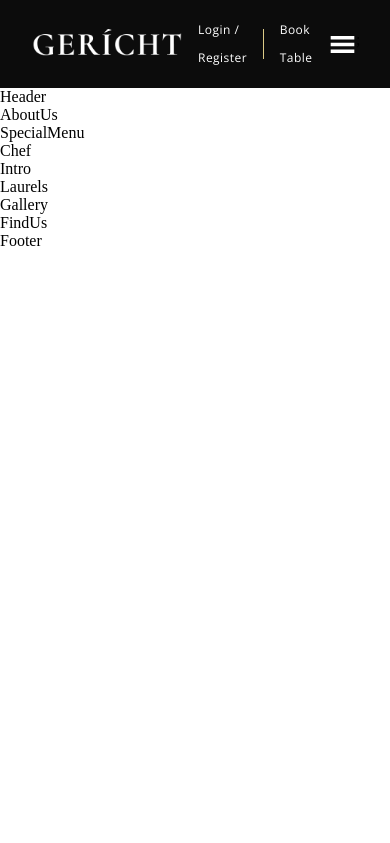
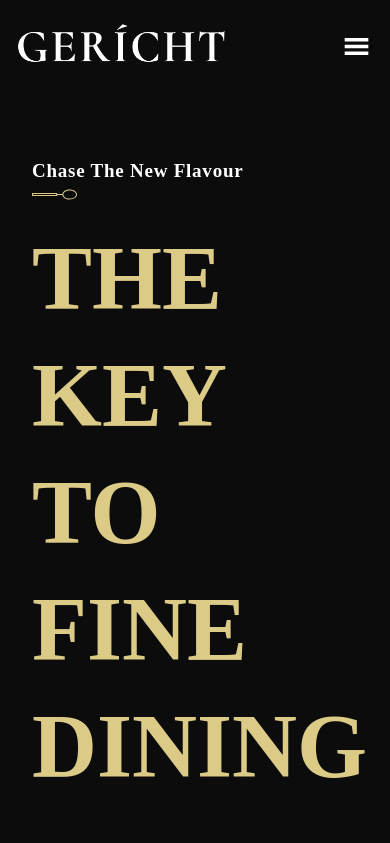
Before and after one commit to Rajan-007/Restaurant-React, a React (Create React App) app: page / in a window 390 px wide. Shown: the top 843 px of the page. Built offline with nearby package versions, Linux system fonts and the light colour scheme; a web font is replaced by a local one.

Commit message:
Front page

```diff
--- a/src/components/Navbar/Navbar.css
+++ b/src/components/Navbar/Navbar.css
@@ -80,8 +80,22 @@
     top: 20px;
     right: 20px;
 }
-.app__navbar-smallscreen-links{
+.app__navbar-smallscreen_links{
     list-style: none;
+}
+
+.app__navbar-smallscreen_links li{
+    margin: 2rem;
+    cursor: pointer;
+    color: var(--color-golden);
+    font-size: 2rem;
+    text-align: center;
+    font-family: var(--font-base);
+}
+@media screen and ( max-width:2000px ) {
+    .app__navbar-logo img{
+        width: 210px;
+    }
 }
 
 @media screen and (max-width:1150px) {
@@ -95,3 +109,18 @@
     }
 
 }
+
+@media screen and (max-width:650px) {
+    .app__navbar {
+        padding: 1rem;
+
+    }
+
+    .app__navbar-login{
+        display: none;
+    }
+
+    .app__navbar-logo{
+        width: 110px;
+    }
+}
--- a/src/components/Navbar/Navbar.jsx
+++ b/src/components/Navbar/Navbar.jsx
@@ -31,7 +31,7 @@
         {toggleMenu && (
         <div className='app__navbar-smallscreen_overlay flex__center slide-bottom'>
           <MdOutlineRestaurantMenu fontSize={27} className='overlay__close' onClick={() => setToggleMenu(false)} />
-          <ul className='app__navbar-smallscreen-links'>
+          <ul className='app__navbar-smallscreen_links'>
             <li className='p__opensans'><a href='#home'>Home</a></li>
             <li className='p__opensans'><a href='#about'>About</a></li>
             <li className='p__opensans'><a href='#menu'>Menu</a></li>
--- a/src/components/SubHeading/SubHeading.jsx
+++ b/src/components/SubHeading/SubHeading.jsx
@@ -1,8 +1,10 @@
 import React from 'react';
+import images from '../../constants/images';
 
-const SubHeading = () => (
-  <div>
-    SubHeading
+const SubHeading = ({title}) => (
+  <div style={{marginBottom:"1rem"}}>
+    <p className='p__cormorant'> {title} </p>
+    <img src={images.spoon}  alt='spoon' className='spoon__img'/>
   </div>
 );
 
--- a/src/container/Header/Header.css
+++ b/src/container/Header/Header.css
@@ -0,0 +1,17 @@
+.app__header {
+    background-color: var(--color-black);
+}
+
+.app__header-h1{
+    font-family: var(--font-base);
+    color: var(--color-golden);
+    letter-spacing: 0..4em;
+    text-transform: uppercase;
+    line-height: 117px;
+    font-size: 90px;
+
+}
+
+.app__header-img img{
+    width:80%;
+}
--- a/src/container/Header/Header.jsx
+++ b/src/container/Header/Header.jsx
@@ -1,10 +1,20 @@
 import React from 'react';
 
 import './Header.css';
+import SubHeading from '../../components/SubHeading/SubHeading';
+import images from '../../constants/images';
 
 const Header = () => (
-  <div>
-    Header
+  <div className='app__header app__wrapper section__padding'id='home'>
+    <div className="app__wrapper_info">
+      <SubHeading title="Chase the new flavour" />
+      <h1 className='app__header-h1'>The key to fine Dining</h1>
+      <p className='p__opensans' style={{margin : "2rem 0" }}> Lorem ipsum dolor, sit amet consectetur adipisicing elit. Esse officia ab est? Cum, possimus. Consequatur odio fuga praesentium iure explicabo! </p>
+      <button type='button'className='custom__button'>Explore menu</button>
+    </div>
+    <div className="app__wrapper_img">
+      <img src={images.welcome} alt='header img' />
+    </div>
   </div>
 );
 
```
